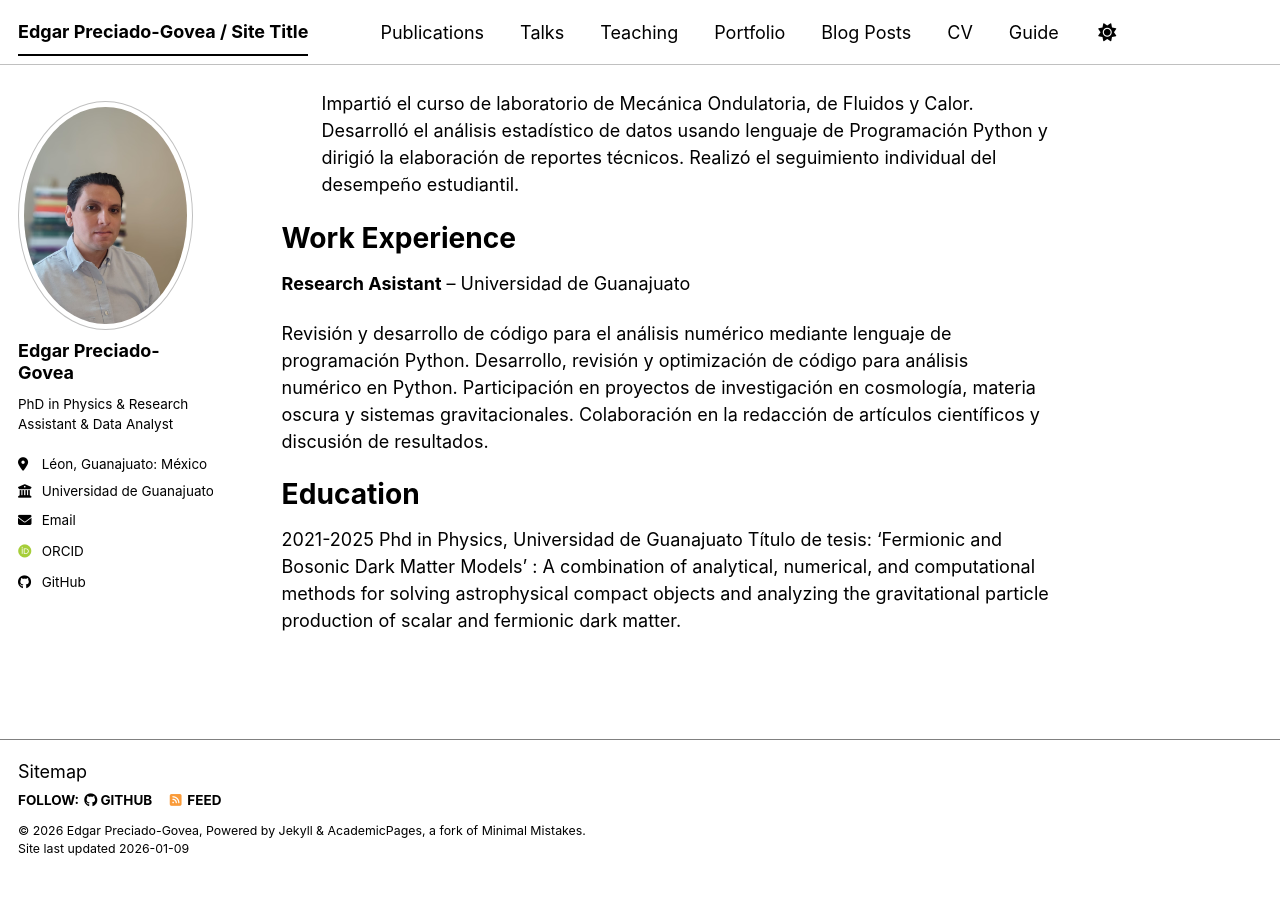
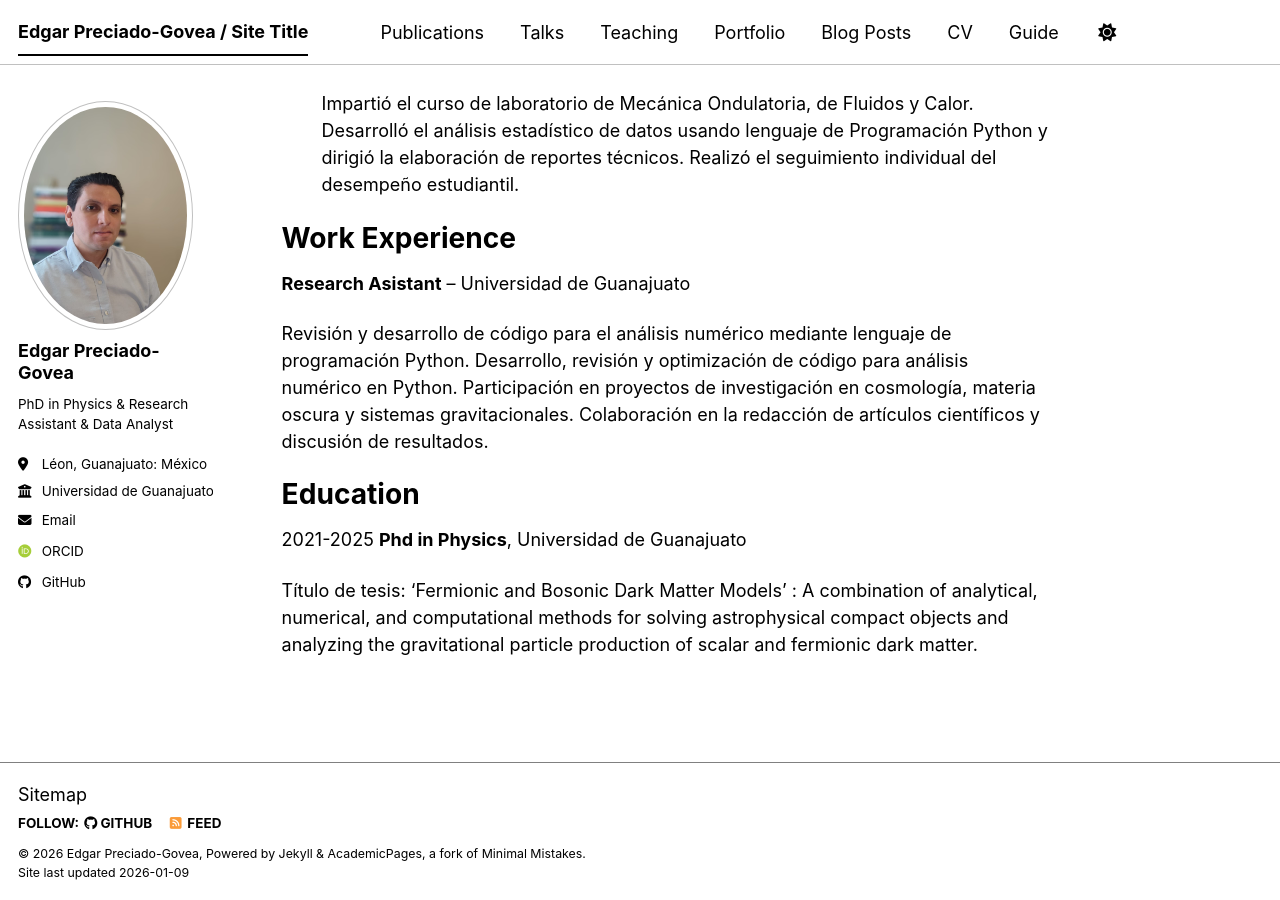
Before and after one commit to edgargovea/edgarpgovea.github.io, a Jekyll site: the page built from _pages/about.md, in a window 1280 px wide and 900 px high, scrolled down 779 px. Built offline with Jekyll 4.4.1, drawn with Linux system fonts in a browser that asks for light colours; some web fonts are replaced; a script bundle is joined from its source files by our own code; library files that are not in the unit come from our copies; before the commit the page ends 1656 px from its top, so only the background shows below that.

```diff
--- a/_pages/about.md
+++ b/_pages/about.md
@@ -46,5 +46,6 @@ Revisión y desarrollo de código para el análisis numérico mediante lenguaje
 Education
 ======
 
-2021-2025		Phd in Physics, Universidad de Guanajuato
+2021-2025		      **Phd in Physics**, Universidad de Guanajuato
+
 Título de tesis: 		‘Fermionic and Bosonic Dark Matter Models’ : A combination of analytical, numerical, and computational methods for solving astrophysical compact objects and analyzing the gravitational particle production of scalar and fermionic dark matter.
```
